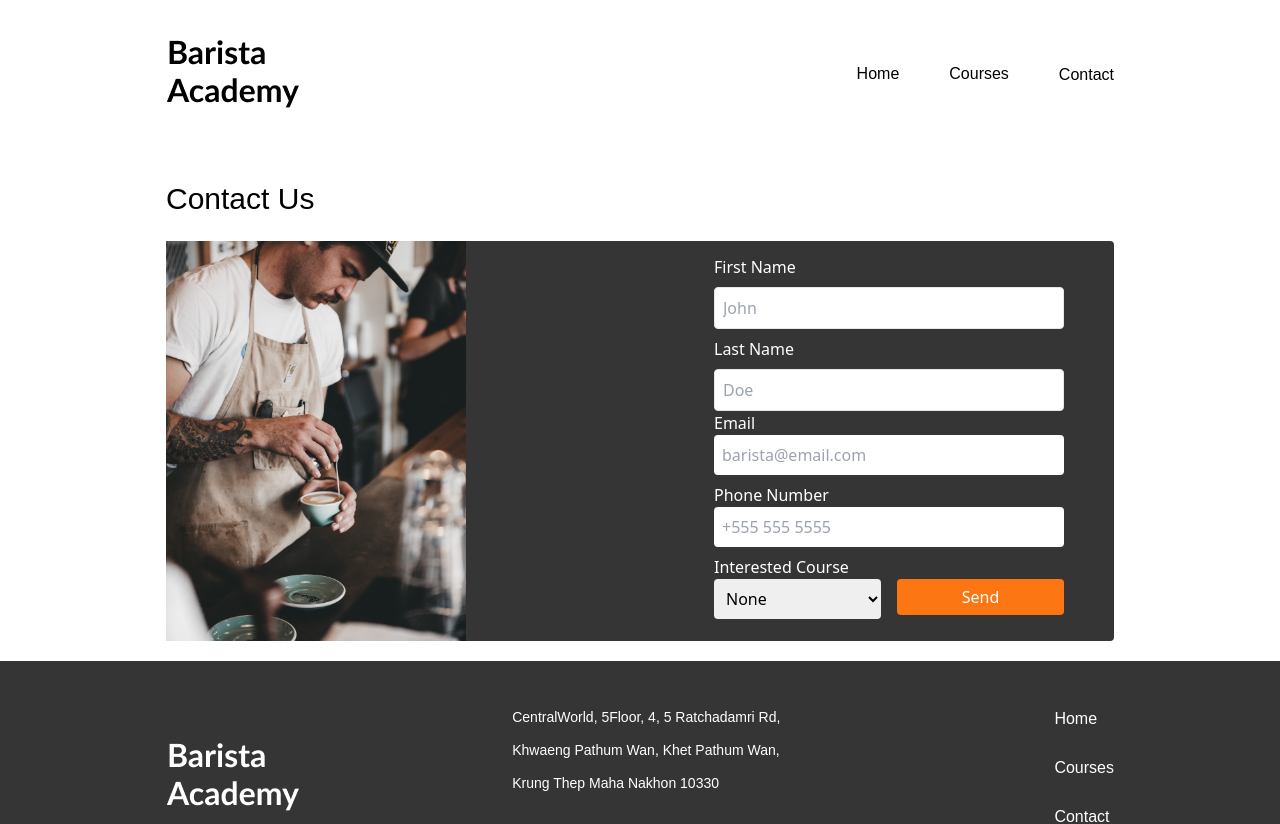
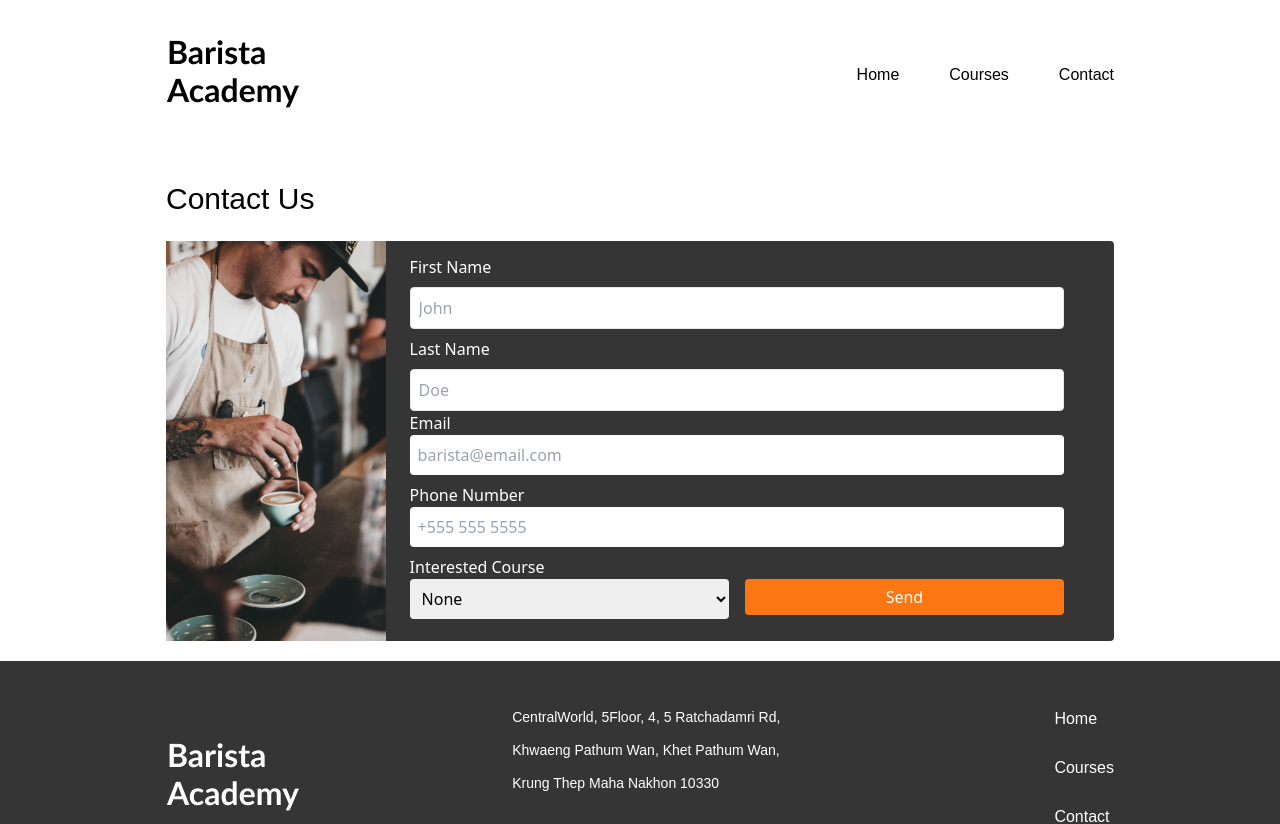
Before and after one commit to bbenbboy/barista-professional, a React (Vite) app: page /contact in a window 1280 px wide. Shown: the top 824 px of the page. Built offline with nearby package versions, Linux system fonts and the light colour scheme; a web font is replaced by a local one.

Commit message:
fixed framer-motion and contact us page

```diff
--- a/src/components/Courses.jsx
+++ b/src/components/Courses.jsx
@@ -4,36 +4,55 @@ import { course1, course2, course3 } from "../assets";
 import styles from "../style";
 import { motion } from "framer-motion";
 
+const variants = {
+  initial: {
+    opacity: 0,
+  },
+  animate: {
+    opacity: 1,
+    transition: {
+      staggerChildren: 0.2,
+    },
+  },
+};
+
+const stagVariants = {
+  initial: {
+    y: 50,
+    x: 50,
+  },
+  animate: {
+    y: 0,
+    x: 0,
+    transition: {
+      duration: 0.3,
+    },
+  },
+};
+
 const Courses = () => {
   return (
     <section className={`${styles.paddingX} ${styles.paddingY} `} id="courses">
       <motion.div
-        initial={{ x: 0, opacity: 0 }}
-        animate={{ x: 0, opacity: 1 }}
-        transition={{ duration: 1, delayChildren: 0.5 }}
         className="w-full"
+        variants={variants}
+        initial="initial"
+        animate="animate"
       >
         <motion.div
-          initial={{ opacity: 0, y: 100 }}
-          animate={{ y: 0, opacity: 1 }}
-          transition={{ duration: 1 }}
           className="flex items-end justify-between w-full mb-[40px]"
+          variants={stagVariants}
         >
           <h3 className={styles.supHead}>Popular Courses</h3>
           <Link to="/courses">
-            <p className="text-gray-400">More</p>
+            <p className="text-gray-400 ">More</p>
           </Link>
         </motion.div>
-        <motion.div
-          transition={{ duration: 1, delayChildren: 0.5 }}
-          className="relative flex flex-col w-full gap-2 sm:flex-row"
-        >
+        <div className="relative flex flex-col w-full gap-2 sm:flex-row">
           <Link to="/courses">
             <motion.div
-              initial={{ y: 50, opacity: 0 }}
-              animate={{ y: 0, opacity: 1 }}
-              transition={{ duration: 1 }}
               className="relative cursor-pointer cardHover"
+              variants={stagVariants}
             >
               <img
                 src={course1}
@@ -49,13 +68,14 @@ const Courses = () => {
               </div>
             </motion.div>
           </Link>
-          <div className="relative flex flex-col justify-between gap-2 sm:gap-0">
+          <div
+            className="relative flex flex-col justify-between gap-2 sm:gap-0"
+            variants={stagVariants}
+          >
             <Link to="/courses">
               <motion.div
-                initial={{ y: 100, opacity: 0 }}
-                animate={{ y: 0, opacity: 1 }}
-                transition={{ duration: 1 }}
                 className="relative cursor-pointer cardHover"
+                variants={stagVariants}
               >
                 <img
                   src={course2}
@@ -73,15 +93,13 @@ const Courses = () => {
             </Link>
             <Link to="/courses">
               <motion.div
-                initial={{ y: 150, opacity: 0 }}
-                animate={{ y: 0, opacity: 1 }}
-                transition={{ duration: 1 }}
                 className="relative cursor-pointer cardHover"
+                variants={stagVariants}
               >
                 <img
                   src={course3}
                   alt=""
-                  className="object-contain h-auto rounded-md z-2 sm:grayscale"
+                  className="object-contain w-full h-auto rounded-md z-2 sm:grayscale"
                 />
                 <div className="absolute sm:top-6 sm:left-4 top-1 left-2 sm:w-[200px] w-[200px] sm:z-0 sm:opacity-0  duration-300  ">
                   <h4 className={`${styles.cardSupHead}`}>Coffee Brewing</h4>
@@ -93,7 +111,7 @@ const Courses = () => {
               </motion.div>
             </Link>
           </div>
-        </motion.div>
+        </div>
       </motion.div>
     </section>
   );
--- a/src/components/Hero.jsx
+++ b/src/components/Hero.jsx
@@ -4,31 +4,50 @@ import { hero } from "../assets";
 import styles from "../style";
 import { motion } from "framer-motion";
 
+const variants = {
+  initial: {
+    opacity: 0,
+  },
+  animate: {
+    opacity: 1,
+    transition: {
+      staggerChildren: 0.2,
+    },
+  },
+};
+
+const stagVariants = {
+  initial: {
+    y: 50,
+    x: 50,
+  },
+  animate: {
+    y: 0,
+    x: 0,
+    transition: {
+      duration: 0.3,
+    },
+  },
+};
+
 const Hero = () => {
   return (
     <section
-      initial="initial"
-      animate="animate"
       className={`${styles.paddingX} py-[20px] pt-36 md:pt-44 `}
       id="hero"
     >
-      <div className="flex flex-col md:flex-row items-start md:items-center justify-between sm:gap-6 gap-1 h-[300px] sm:mb-[60px] ">
-        <motion.div
-          initial={{ y: 50, opacity: 0 }}
-          animate={{ y: 0, opacity: 1 }}
-          transition={{ duration: 1 }}
-          className="w-[90%]"
-        >
+      <motion.div
+        className="flex flex-col md:flex-row items-start md:items-center justify-between sm:gap-6 gap-1 h-[300px] sm:mb-[60px] "
+        variants={variants}
+        initial="initial"
+        animate="animate"
+      >
+        <motion.div className="w-[90%]" variants={stagVariants}>
           <h1 className={`${styles.heading} mb-2 `}>
             The Road <br className="hidden sm:block" /> into the coffee WORLD!
           </h1>
         </motion.div>
-        <motion.div
-          initial={{ x: 50, opacity: 0 }}
-          animate={{ x: 0, opacity: 1 }}
-          transition={{ duration: 1 }}
-          className="w-full"
-        >
+        <motion.div className="w-full" variants={stagVariants}>
           <p className={`${styles.paragraph} mb-5`}>
             Learn the art of coffee-making at our barista academy. Our courses
             provide international certification with true Italian and European
@@ -43,19 +62,17 @@ const Hero = () => {
             </button>
           </Link>
         </motion.div>
-      </div>
-      <motion.div
-        initial={{ opacity: 0, y: 100 }}
-        animate={{ y: 0, opacity: 1 }}
-        transition={{ duration: 1 }}
+      </motion.div>
+      <div
         className="w-full mt-[40px]  pt-[6rem] sm:pt-16 md:pt-0 "
+        variants={stagVariants}
       >
         <img
           src={hero}
           alt="hero"
           className="object-contain w-full rounded-md"
         />
-      </motion.div>
+      </div>
     </section>
   );
 };
--- a/src/components/Navbar.jsx
+++ b/src/components/Navbar.jsx
@@ -5,18 +5,44 @@ import { useState } from "react";
 import { animate } from "framer-motion";
 import { motion } from "framer-motion";
 
+const variants = {
+  initial: {
+    opacity: 0,
+  },
+  animate: {
+    opacity: 1,
+    transition: {
+      staggerChildren: 0.2,
+    },
+  },
+};
+
+const stagVariants = {
+  initial: {
+    y: 50,
+    x: 50,
+  },
+  animate: {
+    y: 0,
+    x: 0,
+    transition: {
+      duration: 0.3,
+    },
+  },
+};
+
 const Navbar = () => {
   const [toggle, setToggle] = useState(false);
 
   return (
     <motion.header
-      initial={{ y: -100, opacity: 0 }}
-      animate={{ y: 0, opacity: 1 }}
-      transition={{ duration: 1 }}
-      className={`${styles.paddingX} ${styles.paddingY} fixed z-20 bg-white w-full sm:rounded-b-[50%] rounded-b-[30%]`}
+      variants={variants}
+      initial="initial"
+      animate="animate"
+      className={`${styles.paddingX} ${styles.paddingY} fixed z-20 bg-white w-full `}
     >
-      <nav className="flex items-center justify-between max-w-[100vw] overflow-x-auto">
-        <div>
+      <nav className="flex items-center justify-between max-w-[100vw] overflow-hidden over">
+        <motion.div variants={stagVariants}>
           <Link className="cursor-pointer" to="/">
             <img
               src={logo}
@@ -24,29 +50,33 @@ const Navbar = () => {
               className="h-[50px] sm:h-auto"
             />
           </Link>
-        </div>
+        </motion.div>
         <div>
           <ul className="relative justify-between hidden sm:flex">
+            <motion.li variants={stagVariants}>
               <Link
                 to="/"
                 className={`ml-[50px] font-[500] font-anuphan cursor-pointer ${styles.navHover}`}
               >
                 Home
               </Link>
+            </motion.li>
+            <motion.li variants={stagVariants}>
               <Link
                 to="/courses"
                 className={`ml-[50px] relative font-[500] font-anuphan cursor-pointer ${styles.navHover}`}
               >
                 Courses
               </Link>
-            <li className="ml-[50px]">
+            </motion.li>
+            <motion.li variants={stagVariants} className="ml-[50px]">
               <Link
                 className={`font-[500] font-anuphan cursor-pointer ${styles.navHover}`}
                 to="/contact"
               >
                 Contact
               </Link>
-            </li>
+            </motion.li>
           </ul>
           <div className="flex items-center justify-end flex-1 sm:hidden">
             <img
@@ -61,19 +91,24 @@ const Navbar = () => {
               } p-6 absolute top-14 right-0 mx-2  min-w-[140px] rounded-xl sidebar`}
             >
               <ul className="flex flex-col items-center justify-center flex-1 p-4 list-none bg-white rounded-xl">
+                <li>
                   <Link
                     to="/"
                     className={` mb-2 font-[500] font-anuphan cursor-pointer ${styles.navHover}`}
                   >
                     Home
                   </Link>
+                </li>
+                <li>
+                  {" "}
                   <Link
                     to="/courses"
                     className={` mb-2 relative font-[500] font-anuphan cursor-pointer ${styles.navHover}`}
                   >
                     Courses
                   </Link>
-                <li className="">
+                </li>
+                <li>
                   <Link
                     className={`mb-2 font-[500] font-anuphan cursor-pointer ${styles.navHover}`}
                     to="/contact"
--- a/src/index.css
+++ b/src/index.css
@@ -20,6 +20,7 @@ navbar:hover {
   z-index: 1;
   opacity: 1;
 }
+
 .button:hover {
   background-color: white;
   border: 1px solid #fc7614;
--- a/src/pages/Contact.jsx
+++ b/src/pages/Contact.jsx
@@ -24,20 +24,20 @@ const Contact = () => {
         className={`xl:px-[300px] md:px-[166px] sm:px-[50px] px-3  py-[20px] pt-36 md:pt-44 xl:pt-[150px]`}
       >
         <h2 className={`${styles.supHead} mb-[20px]`}>Contact Us</h2>
-        <div className="flex flex-wrap items-center w-auto gap-5 pl-1 text-center rounded sm:pl-0 sm:justify-between sm:flex-row h-fit bg-dimBlack">
+        <div className="flex items-center w-auto gap-5 pl-1 text-center rounded sm:pl-0 sm:justify-start sm:flex-row h-fit bg-dimBlack">
           <div className="w-[300px]  overflow-hidden ">
             <img
               src={profile}
               alt=""
-              className="object-cover sm:h-[400px] sm:block hidden"
+              className="object-cover sm:h-[400px] sm:block "
             />
           </div>
           {!isSubmitted ? (
             <form
               onSubmit={handleSubmit}
-              className="sm:pr-[50px] xl:pr-[20%] p-1"
+              className="sm:pr-[50px] xl:pr-[20%] p-1 w-full"
             >
-              <div className="flex flex-col w-[350px]">
+              <div className="flex flex-col w-auto">
                 <div className="flex flex-col w-full mb-2 ">
                   <label className="mb-2 text-white text-start">
                     First Name
--- a/src/pages/ListCourses.jsx
+++ b/src/pages/ListCourses.jsx
@@ -5,6 +5,21 @@ import styles from "../style";
 import { Link } from "react-router-dom";
 import { motion } from "framer-motion";
 import { listCourse } from "../constants";
+
+const variants = {
+  hidden: { opacity: 0 },
+  show: {
+    opacity: 1,
+    transition: {
+      staggerChildren: 0.5,
+    },
+  },
+};
+
+const stagVariants = {
+  hidden: { opacity: 0, x: 50, y: 50 },
+  show: { opacity: 1, x: 0, y: 0 },
+};
 
 const ListCourses = () => {
   return (
@@ -14,19 +29,18 @@ const ListCourses = () => {
         id="list_Courses"
         className={`${styles.paddingX} ${styles.paddingY} py-[20px] pt-36 md:pt-44 `}
       >
-        <motion.div className="w-full">
-          <motion.h3
-            initial={{ x: 0, opacity: 0 }}
-            animate={{ x: 0, opacity: 1 }}
-            className={`${styles.supHead} mb-[20px]`}
-          >
-            Our Courses
-          </motion.h3>
+        <motion.div
+          variants={variants}
+          initial="hidden"
+          animate="show"
+          className="w-full"
+        >
+          <h3 className={`${styles.supHead} mb-[20px]`}>Our Courses</h3>
           {listCourse.map((course) => (
             <motion.div
-              initial={{ y: 100, opacity: 0 }}
-              animate={{ y: 0, opacity: 1 }}
-              transition={{ duration: 1 }}
+              variants={stagVariants}
+              initial="hidden"
+              whileInView="show"
               className="flex justify-between flex-col sm:flex-row h-fit mb-[40px] corseCard gap-[40px] max-w-[400px] sm:max-w-full overflow-hidden"
               key={course.id}
             >
```
Lines whose indentation alone changed are shown as unchanged.
